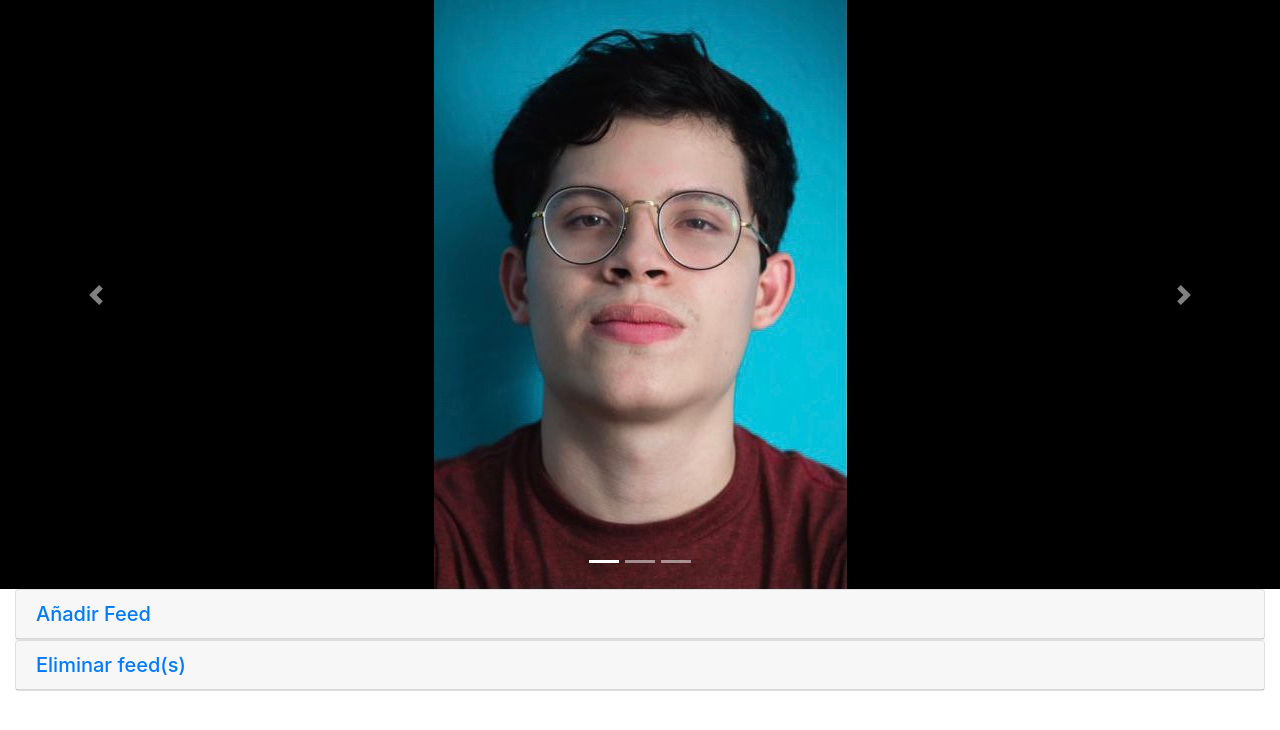
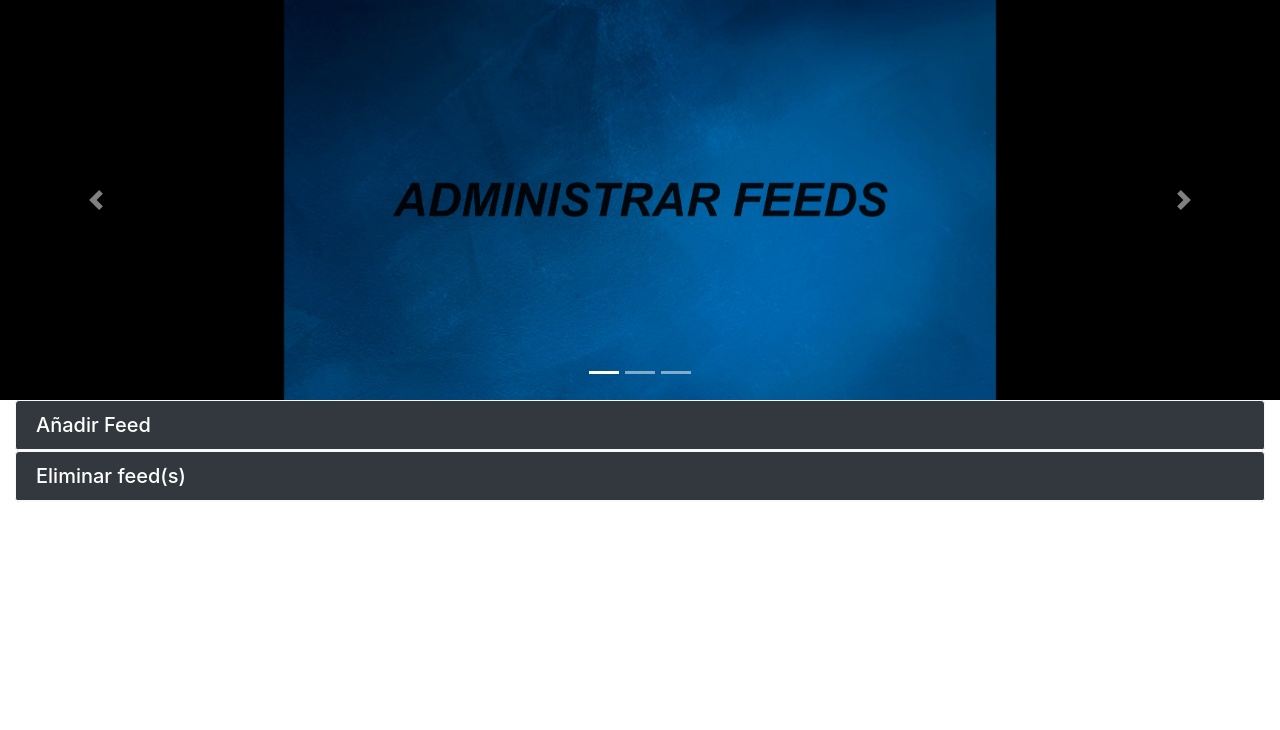
Before and after one commit to leningael/proyecto-oaw, a PHP site: page /administrarFeeds.php in a window 1280 px wide. Shown: the part 56-786 px from the top of the page. Run offline with PHP 8.4, Linux system fonts and the light colour scheme; data that the repository does not hold is empty.

Commit message:
Cambios en vista de administrar

```diff
--- a/administrarFeeds.php
+++ b/administrarFeeds.php
@@ -3,6 +3,7 @@
     $sql = $conexion->prepare("SELECT * FROM feeds");
     $sql->execute();
     $listaFeeds = $sql->fetchAll(PDO::FETCH_ASSOC);
+    $nullImage = "https://t4.ftcdn.net/jpg/02/24/30/09/360_F_224300995_Y8S2mc26jhC1Ywlty5TfBTgcyxy4Inbg.jpg";
 ?>
 
 <!DOCTYPE html>
@@ -42,41 +43,42 @@
         </div>
     </nav>
 
-    <div id="carouselExampleIndicators" class="carousel slide" data-ride="carousel">
-    <ol class="carousel-indicators">
-        <li data-target="#carouselExampleIndicators" data-slide-to="0" class="active"></li>
-        <li data-target="#carouselExampleIndicators" data-slide-to="1"></li>
-        <li data-target="#carouselExampleIndicators" data-slide-to="2"></li>
-    </ol>
-    <!-- Carrusel de imagenes -->
-    <div class="carousel-inner" style="background-color: black;">
-        <!-- Imagen default -->
-        <div class="carousel-item active">
-        <img class="d-block img-fluid mx-auto" src="miembros-equipo/foto-hebert.jpeg" alt="First slide">
+    <div id="demo" class="carousel slide" data-ride="carousel" >
+        <!-- Indicators -->
+        <ul class="carousel-indicators">
+            <li data-target="#demo" data-slide-to="0" class="active"></li>
+            <li data-target="#demo" data-slide-to="1"></li>
+            <li data-target="#demo" data-slide-to="2"></li>
+        </ul>
+        <!-- The slideshow -->
+        <div class="carousel-inner" style="background-color:black;height:400px;" >
+            <div class="carousel-item active" style="height:100%;width:100%">
+            <img class="d-block img-fluid mx-auto" src="imgs/banner-admin.jpg" style="height:400px;" >
             </div>
             <div class="carousel-item">
-        <!-- Termina imagen default -->
+            <img class="d-block img-fluid mx-auto" style="height:400px;" src="<?php if(array_key_exists(0,$listaFeeds)) echo $listaFeeds[0]['logo']; else echo $nullImage; ?>" alt="tercer slide">
+            </div>
+            <div class="carousel-item">
+            <img class="d-block img-fluid mx-auto" style="height:400px;" src="<?php if(array_key_exists(1,$listaFeeds)) echo $listaFeeds[1]['logo'];else echo $nullImage; ?>" alt="tercer slide">
+            </div>
+        </div>
+        <!-- Left and right controls -->
+        <a class="carousel-control-prev" href="#demo" data-slide="prev">
+            <span class="carousel-control-prev-icon"></span>
+        </a>
+        <a class="carousel-control-next" href="#demo" data-slide="next">
+            <span class="carousel-control-next-icon"></span>
+        </a>
 
-        <img class="d-block w-100" src="" alt="Second slide">
     </div>
 
-    </div>
-    <a class="carousel-control-prev" href="#carouselExampleIndicators" role="button" data-slide="prev">
-        <span class="carousel-control-prev-icon" aria-hidden="true"></span>
-        <span class="sr-only">Previous</span>
-    </a>
-    <a class="carousel-control-next" href="#carouselExampleIndicators" role="button" data-slide="next">
-        <span class="carousel-control-next-icon" aria-hidden="true"></span>
-        <span class="sr-only">Next</span>
-    </a>
-    </div>
+    <div class="container-fluid ">
+        <div id="accordianId" role="tablist" aria-multiselectable="true">
 
-    <div class="container-fluid">
-        <div id="accordianId" role="tablist" aria-multiselectable="true">
-            <div class="card">
-                <div class="card-header" role="tab" id="linkFeedHeaderId">
+                <div class="card bg-dark text-white border-light ">
+                    <div class="card-header border-light" role="tab" id="linkFeedHeaderId">
                         <h5 class="mb-0">
-                        <a id="agregarFeed" data-toggle="collapse" data-parent="#accordianId" href="#linkFeed" aria-expanded="true" aria-controls="linkFeed">
+                            <a class="text-decoration-none text-white" id="agregarFeed" data-toggle="collapse" data-parent="#accordianId" href="#linkFeed" aria-expanded="true" aria-controls="linkFeed">
                     Añadir Feed
                     </a>
                         </h5>
@@ -101,21 +103,20 @@
                         </div>
                     </div>
                 </div>
-            <div class="card">
-                <div class="card-header" role="tab" id="section2HeaderId">
+                <div class="card bg-dark text-white border-light">
+                    <div class="card-header border-light" role="tab" id="section2HeaderId">
                         <h5 class="mb-0">
-                        <a id="#eliminarFeed" data-toggle="collapse" data-parent="#accordianId" href="#section2ContentId" aria-expanded="true" aria-controls="section2ContentId">
+                            <a class="text-decoration-none text-white" id="#eliminarFeed" data-toggle="collapse" data-parent="#accordianId" href="#section2ContentId" aria-expanded="true" aria-controls="section2ContentId">
                     Eliminar feed(s)
                     </a>
                         </h5>
                     </div>
-
                     <div id="section2ContentId" class="collapse in" role="tabpanel" aria-labelledby="section2HeaderId">
                         <div class="card-body">
-                       <table class="table">
+                        <table class="table text-white">
                             <thead>
                                 <tr>
-                                   <th>Fuente</th>
+                                    <th><p>Fuente</p></th>
                                     <th>Opcion</th>
                                 </tr>
                             </thead>
@@ -129,9 +130,9 @@
                             </tbody>
                         </table>
                         </div>
-
                     </div>
                 </div>
+
         </div>
     </div>
 
--- a/scripts/guardarFeed.php
+++ b/scripts/guardarFeed.php
@@ -1,15 +1,19 @@
 <?php
     include("../config/bd.php");
     include("guardarNoticias.php");
+    include('../libs/simplepie-1.5.8/autoloader.php');
 
     $nombreFeed = (isset($_POST['nombreFeed'])) ? $_POST['nombreFeed']:"";
     $urlFeed = (isset($_POST['urlFeed'])) ? $_POST['urlFeed']:"";
     $categoriaFeed = (isset($_POST['categoriaFeed'])) ? $_POST['categoriaFeed']:"";
+    $feed = generarFeed($urlFeed);
+    $logoFeed = $feed->get_image_url();
 
-    $sentenciaSQL = $conexion->prepare("INSERT INTO feeds (nombre, url, categoria) VALUES (:nombreFeed, :urlFeed, :categoriaFeed);");
+    $sentenciaSQL = $conexion->prepare("INSERT INTO feeds (nombre, url, categoria, logo) VALUES (:nombreFeed, :urlFeed, :categoriaFeed, :logoFeed);");
     $sentenciaSQL->bindParam(':nombreFeed', $nombreFeed);
     $sentenciaSQL->bindParam(':urlFeed', $urlFeed);
     $sentenciaSQL->bindParam(':categoriaFeed', $categoriaFeed);
+    $sentenciaSQL->bindParam(':logoFeed', $logoFeed);
     $sentenciaSQL->execute();
 
     $sentenciaSQL = $conexion->prepare("SELECT id FROM feeds WHERE url = :urlFeed");
```
Also changed, not shown: imgs/banner-admin.jpg (added). Lines whose indentation alone changed are shown as unchanged.
